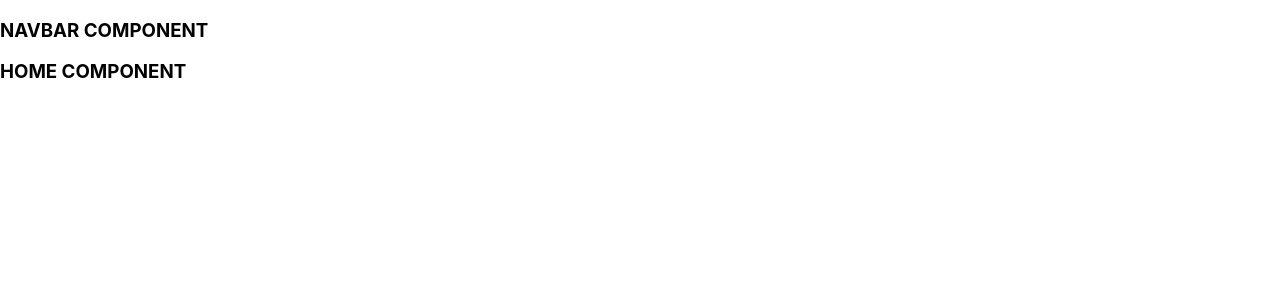
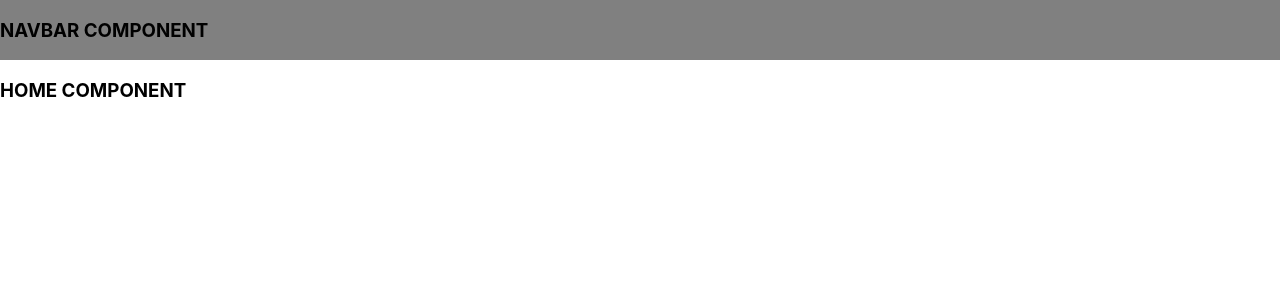
Before and after one commit to ThameshP/Exersize, a React (Create React App) app in the folder frontend/: page / in a window 1280 px wide. Shown: the top 300 px of the page. Built offline with nearby package versions, Linux system fonts and the light colour scheme.

Commit message:
Set up a navbar

```diff
--- a/frontend/src/App.js
+++ b/frontend/src/App.js
@@ -1,12 +1,12 @@
 import './App.css';
-import Header from './Navbar'
+import Navbar from './Navbar';
 import Home from './Home';
 
 function App() {
   return (
     //BEM NAMING CONVENTION (names of components are lowercase)
     <div className="app">
-      <Header />
+      <Navbar />
       <Home />
     </div>
   );
--- a/frontend/src/Home.js
+++ b/frontend/src/Home.js
@@ -1,4 +1,5 @@
 import React from 'react'
+import './Home.css'
 
 function Home() {
   return (
--- a/frontend/src/Navbar.css
+++ b/frontend/src/Navbar.css
@@ -0,0 +1,9 @@
+.navbar{
+    height: 60;
+    display: flex;
+    align-items: center;
+    background-color: gray;
+    position: sticky;   /* sticks to top */
+    top: 0;
+    z-index: 100;
+}
--- a/frontend/src/Navbar.js
+++ b/frontend/src/Navbar.js
@@ -3,7 +3,7 @@ import './Navbar.css'
 
 function Navbar() {
   return (
-    <div>
+    <div className='navbar'>
         <h3>NAVBAR COMPONENT</h3>
     </div>
   )
```
Also changed, not shown: 1 other file (tests, documents, lock files or other folders).
